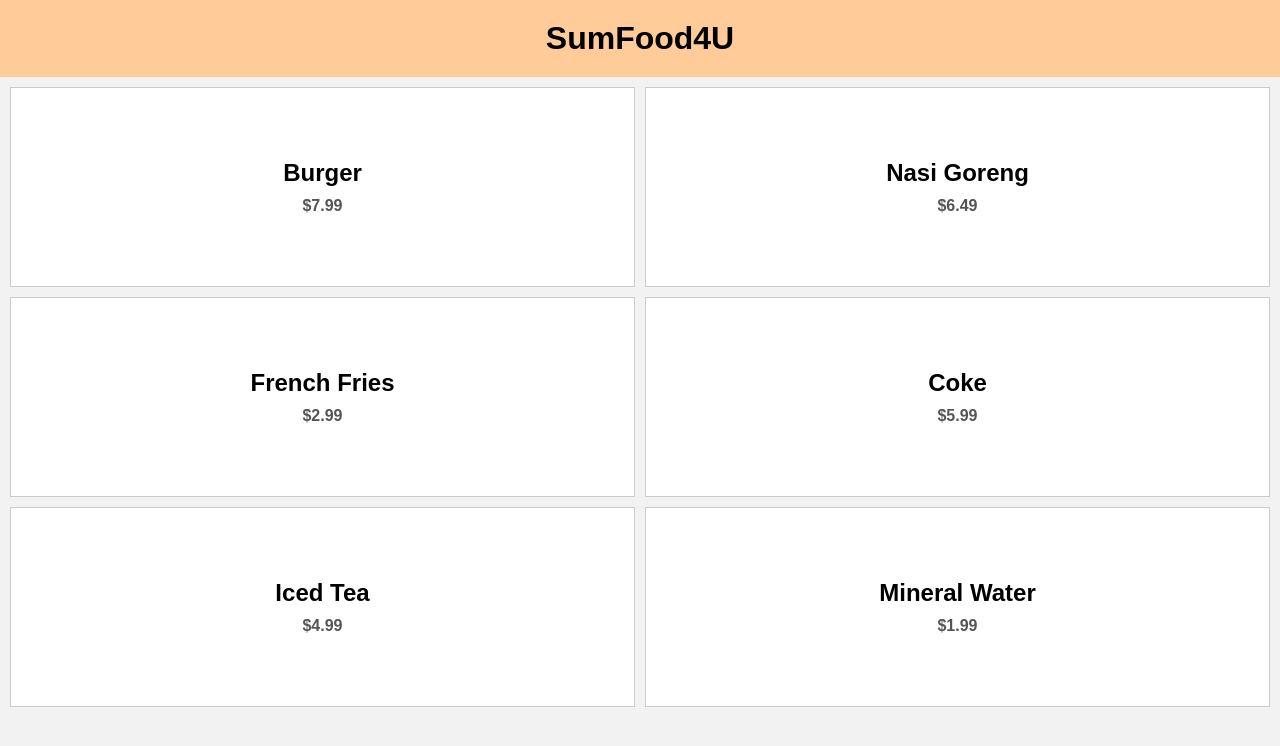
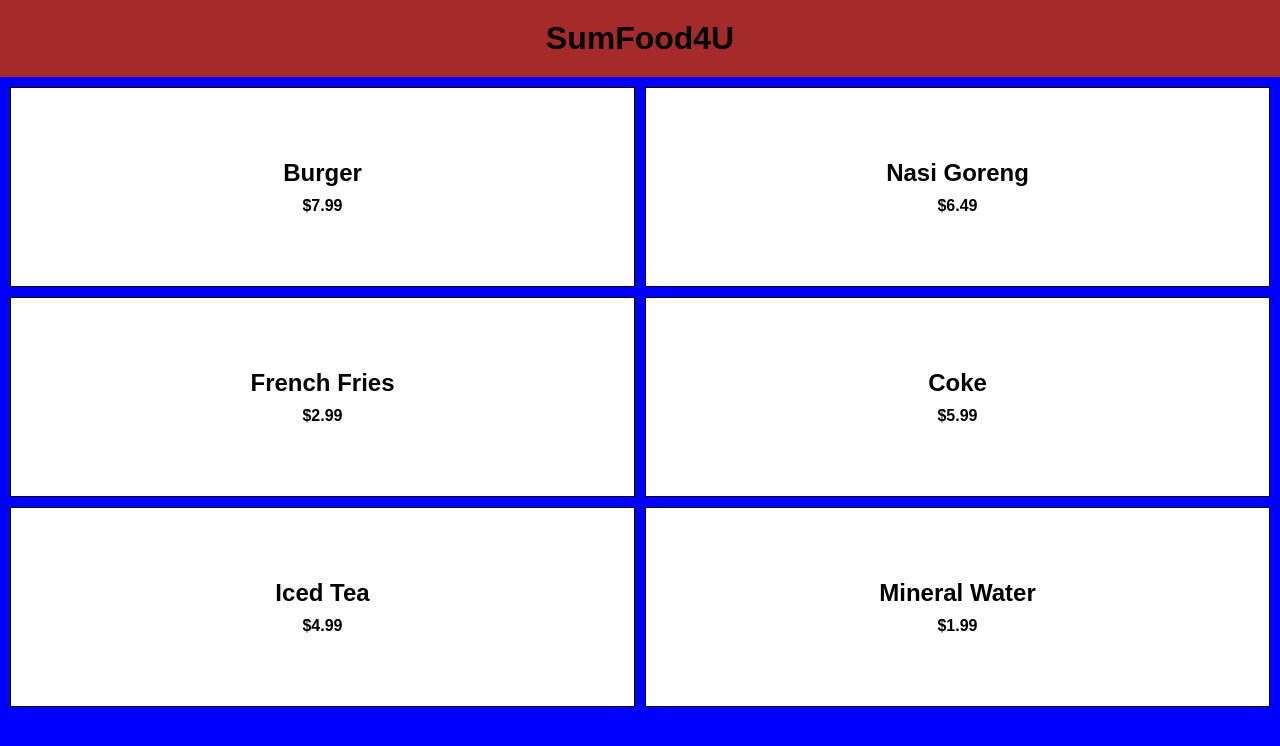
Before and after one commit to Vrubb/foodmenu, a plain HTML site: page index.html in a window 1280 px wide. Drawn offline with Linux system fonts and the light colour scheme.

Commit message:
Update style.css

```diff
--- a/style.css
+++ b/style.css
@@ -1,27 +1,27 @@
 body {
   margin: 0;
   font-family: sans-serif;
-      background-color: #f2f2f2;
+  background-color: blue;
 }
 
 h1 {
   text-align: center;
   padding: 20px;
   margin: 0;
-      background-color: #ffcc99;
+  background-color: brown;
 }
 
 .menu {
   display: grid;
   grid-template-columns: 1fr 1fr;
-      grid-template-rows: repeat(3, 200px); /* 3 rows, fixed height */
+  grid-template-rows: repeat(3, 200px);
   gap: 10px;
   padding: 10px;
 }
 
 .menu-item {
   background-color: white;
-      border: 1px solid #ccc;
+  border: 1px solid;
   padding: 20px;
   box-sizing: border-box;
   display: flex;
@@ -38,5 +38,5 @@ body {
 .price {
   margin-top: 10px;
   font-weight: bold;
-      color: #555;
+  color: black;
 }
```
Lines whose indentation alone changed are shown as unchanged.
